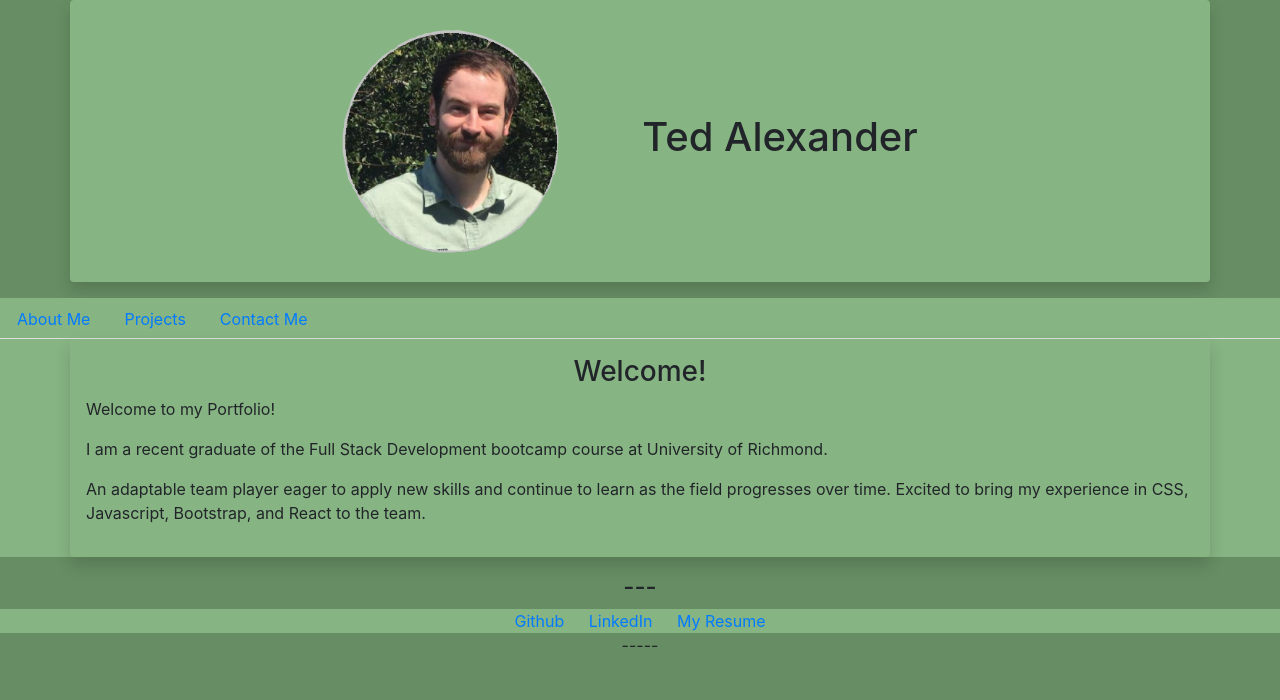
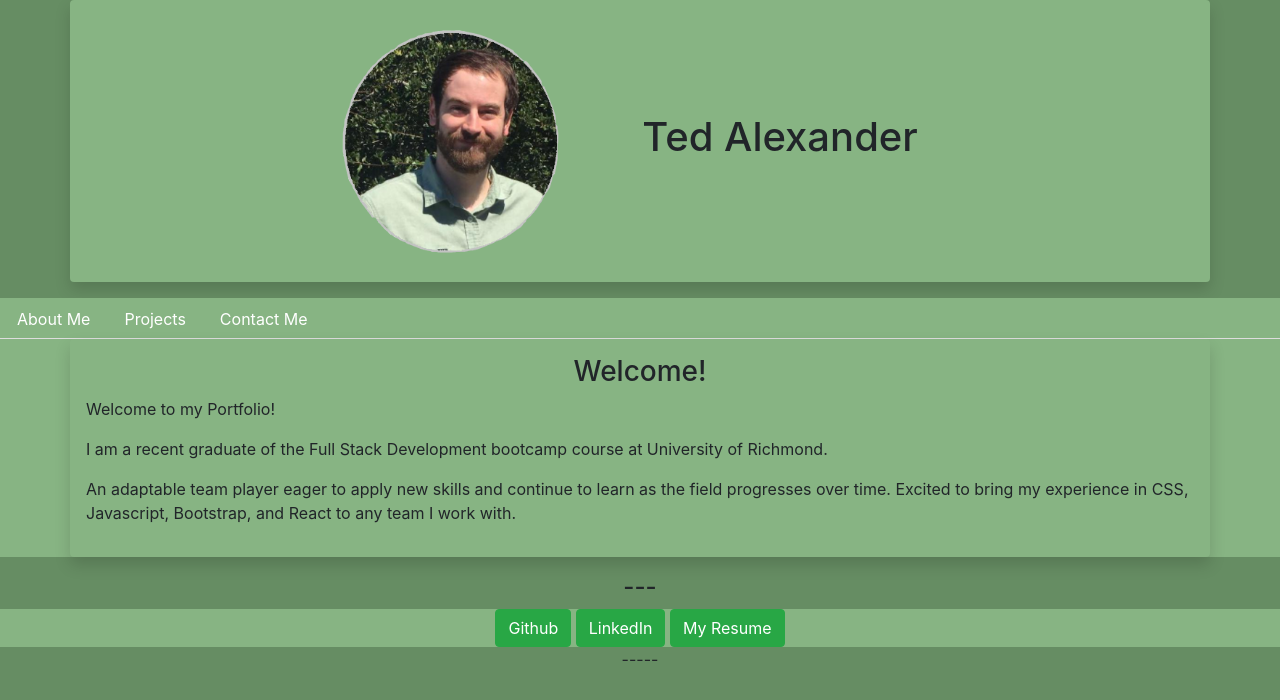
Before and after one commit to Ted-Alexander/react-portfolio, a React (Create React App) app: page / in a window 1280 px wide. Shown: the top 700 px of the page. Built offline with nearby package versions, Linux system fonts and the light colour scheme.

Commit message:
various style changes

```diff
--- a/public/index.html
+++ b/public/index.html
@@ -36,9 +36,9 @@
 
     <h4>---</h4>
     <div className="card-body" class="top6">
-      <a href="https://github.com/Ted-Alexander" class="card-link">Github</a>
-      <a href="https://www.linkedin.com/in/theodore-alexander-65276a96/" class="card-link">LinkedIn</a>
-      <a href="https://docs.google.com/document/d/1D9tc-Kzvh6A7t-ycY3xzZ2ZB2HDoqQ14C9jkhdVTPyg" class="card-link" id="resume">My Resume</a>
+      <a href="https://github.com/Ted-Alexander" class="btn btn-success">Github</a>
+      <a href="https://www.linkedin.com/in/theodore-alexander-65276a96/" class="btn btn-success">LinkedIn</a>
+      <a href="https://docs.google.com/document/d/1D9tc-Kzvh6A7t-ycY3xzZ2ZB2HDoqQ14C9jkhdVTPyg" class="btn btn-success" id="resume">My Resume</a>
   </div>
     <p>-----</p>
 </footer>
--- a/public/style.css
+++ b/public/style.css
@@ -11,6 +11,10 @@ body {
 
 .top6 {
     background-color: #87b483;
+}
+
+.whitewords {
+    color: #ffffff;
 }
 
 .header {
@@ -84,26 +88,35 @@ body {
     color:white;
 
 }
-.Horiseon {
-    display: flexbox;
-}
+
 
 .work-placeholder {
     display: flexbox;
 }
 
 
-.contact-me div ul li {
+/* .contact-me {
     margin-bottom: 20px;
     padding: 50px;
     height: 300px;
     font-family: 'Gill Sans', 'Gill Sans MT', Calibri, 'Trebuchet MS', sans-serif;
     background-color: #70c069;
     color: #ffffff;
-    display: inline-block;
+    display: block;
 
-}
+} */
 
 .card:hover {
     transform: scale(1.1);
   }
+
+  .form {
+    margin: 20px;
+  }
+
+  .form input {
+    display: block;
+    margin-top: 5px;
+    margin-bottom: 5px;
+    width: 100%;
+  }
--- a/src/components/NavTabs.js
+++ b/src/components/NavTabs.js
@@ -3,7 +3,7 @@ import React from 'react';
 
 function NavTabs({ currentPage, handlePageChange }) {
   return (
-    <ul className="nav nav-tabs">
+    <ul className="nav nav-tabs whitewords" >
       {/* <li className="nav-item">
         <a
           href="#home"
@@ -15,35 +15,37 @@ function NavTabs({ currentPage, handlePageChange }) {
           Home
         </a>
       </li> */}
-      <li className="nav-item">
+      <li className="nav-item whitewords">
         <a
           href="#about"
           onClick={() => handlePageChange('AboutMe')}
 
 
-          className={currentPage === 'AboutMe' ? 'nav-link active' : 'nav-link'}
+          className={currentPage === 'AboutMe' ? 'nav-link active whitewords' : 'nav-link whitewords'}
         >
           About Me
         </a>
       </li>
-      <li className="nav-item">
+
+
+      <li className="nav-item whitewords">
         <a
           href="#projects"
           onClick={() => handlePageChange('Projects')}
 
 
-          className={currentPage === 'Projects' ? 'nav-link active' : 'nav-link'}
+          className={currentPage === 'Projects' ? 'nav-link active whitewords' : 'nav-link whitewords'}
         >
           Projects
         </a>
       </li>
-      <li className="nav-item">
+      <li className="nav-item whitewords">
         <a
           href="#contact"
           onClick={() => handlePageChange('ContactMe')}
 
 
-          className={currentPage === 'ContactMe' ? 'nav-link active' : 'nav-link'}
+          className={currentPage === 'ContactMe' ? 'nav-link active whitewords' : 'nav-link whitewords'}
         >
           Contact Me
         </a>
--- a/src/components/pages/AboutMe.js
+++ b/src/components/pages/AboutMe.js
@@ -8,7 +8,7 @@ export default function About() {
         <p>
         I am a recent graduate of the Full Stack Development bootcamp course at University of Richmond. </p>
         <p>
-        An adaptable team player eager to apply new skills and continue to learn as the field progresses over time. Excited to bring my experience in CSS, Javascript, Bootstrap, and React to the team.
+        An adaptable team player eager to apply new skills and continue to learn as the field progresses over time. Excited to bring my experience in CSS, Javascript, Bootstrap, and React to any team I work with.
         </p>
 
       </article>
--- a/src/components/pages/ContactMe.js
+++ b/src/components/pages/ContactMe.js
@@ -53,7 +53,7 @@ function Contact() {
 
 
   return (
-    <div className="row">
+    <div class="container p-3 mb-3">
       <p></p>
       <form className="form">
         <input
@@ -83,7 +83,7 @@ function Contact() {
         />
 
 
-        <button type="button" onClick={handleFormSubmit}>Submit</button>
+        <button type="button" class="btn btn-success" onClick={handleFormSubmit}>Submit</button>
       </form>
 
       {errorMessage && (
--- a/src/components/pages/Projects.js
+++ b/src/components/pages/Projects.js
@@ -1,11 +1,11 @@
 import React from 'react';
-import Img1 from '../../images/shield-logo.png';
+import Img1 from '../../images/shield.PNG';
 import Img2 from '../../images/calendont.JPG';
-import Img3 from '../../images/globe_flag.png';
+// import Img3 from '../../images/globe_flag.png';
 // import Img4 from '../../images/03.png';
-import Img5 from '../../images/workday.PNG';
-import Img6 from '../../images/weather.png';
-import Img7 from '../../images/2.jpg';
+// import Img5 from '../../images/workday.PNG';
+// import Img6 from '../../images/weather.png';
+// import Img7 from '../../images/2.jpg';
 import Img8 from '../../images/reader.PNG';
 
 export default function Projects() {
@@ -29,9 +29,9 @@ export default function Projects() {
 
                 </ul>
                 <div className="card-body">
-                    <a href="https://endlessashley.github.io/Shield-ID/" className="card-link">Link to the app</a>
-                    <a href="https://github.com/endlessashley/Shield-ID" className="card-link">GitHub Link</a>
-                    <a href="https://cors-anywhere.herokuapp.com/corsdemo" className="card-link">CORS Anywhere</a>
+                    <a href="https://endlessashley.github.io/Shield-ID/" className="btn btn-success">Link to the app</a>
+                    <a href="https://github.com/endlessashley/Shield-ID" className="btn btn-dark">GitHub Link</a>
+                    <a href="https://cors-anywhere.herokuapp.com/corsdemo" className="btn btn-warning">CORS Anywhere</a>
                 </div>
             </div>
         </div>
@@ -48,8 +48,8 @@ export default function Projects() {
 
                 </ul>
                 <div className="card-body">
-                    <a href="https://pacific-badlands-48977.herokuapp.com/" className="card-link">Link to the app</a>
-                    <a href="https://github.com/rjr2/CalenDont" className="card-link">GitHub Link</a>
+                    <a href="https://pacific-badlands-48977.herokuapp.com/" className="btn btn-success">Link to the app</a>
+                    <a href="https://github.com/rjr2/CalenDont" className="btn btn-dark">GitHub Link</a>
                 </div>
             </div>
         </div>
@@ -67,8 +67,8 @@ export default function Projects() {
 
                 </ul>
                 <div className="card-body">
-                    <a href="https://pure-dawn-95351.herokuapp.com/" className="card-link">Link to the app</a>
-                    <a href="https://github.com/endlessashley/reader-set-go-clean" className="card-link">GitHub Link</a>
+                    <a href="https://pure-dawn-95351.herokuapp.com/" className="btn btn-success">Link to the app</a>
+                    <a href="https://github.com/endlessashley/reader-set-go-clean" className="btn btn-dark">GitHub Link</a>
                 </div>
             </div>
         </div>
```
Also changed, not shown: src/images/shield.PNG (added).
